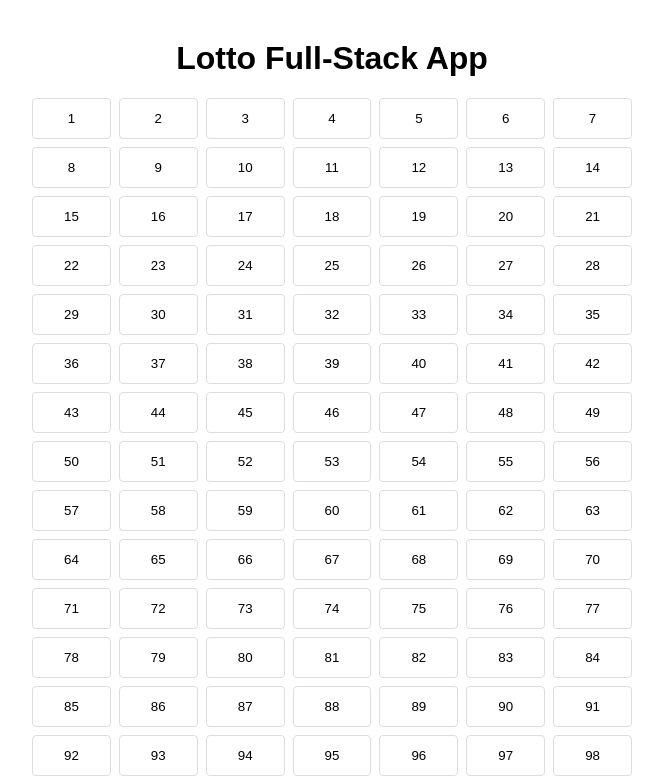
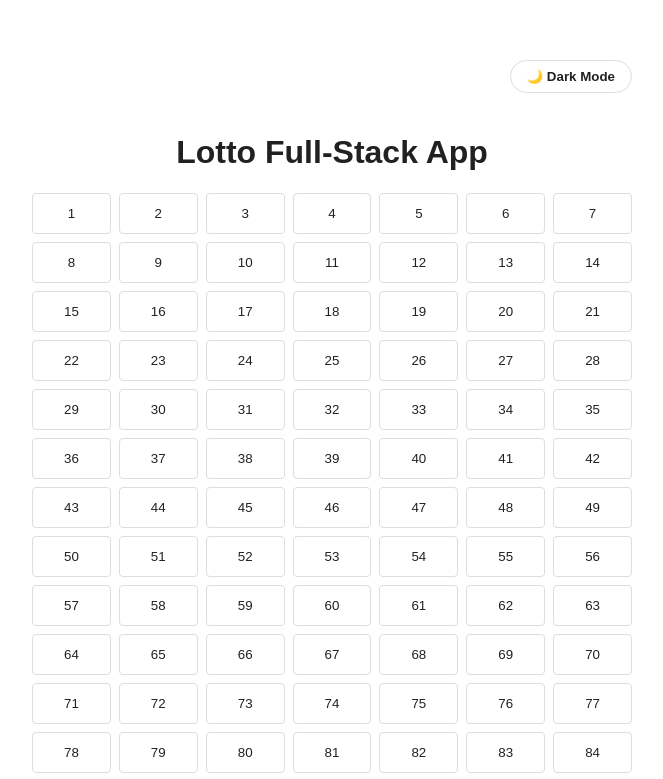
Before and after one commit to AgnieszkaMagura/lotto-frontend, a React (Create React App) app: page / in a window 1280 px wide. Shown: the top 779 px of the page, without its empty margins (308-971 px from the left). Built offline with nearby package versions, Linux system fonts and the light colour scheme.

Commit message:
feat: implement dark mode with localStorage persistence and add user instructions

```diff
--- a/src/App.css
+++ b/src/App.css
@@ -7,3 +7,67 @@ button.selected { background: #007bff; color: white; border-color: #0056b3; font
 .result-box { margin-top: 30px; padding: 20px; background: #e9ecef; border-radius: 10px; border-left: 5px solid #28a745; }
 .error-box { color: #721c24; background: #f8d7da; padding: 10px; margin-top: 10px; border-radius: 4px; }
 .won-amount { font-size: 1.5rem; color: #28a745; font-weight: bold; }
+
+/* App.css */
+/* App.css */
+:root {
+    --bg-color: #ffffff;
+    --text-color: #212121;
+    --card-bg: #f9f9f9;
+    --border-color: #dddddd;
+    --button-bg: #ffffff;
+}
+
+[data-theme='dark'] {
+    --bg-color: #121212;
+    --text-color: #f5f5f5;
+    --card-bg: #1e1e1e;
+    --border-color: #444444;
+    --button-bg: #2d2d2d;
+}
+
+body {
+    background-color: var(--bg-color);
+    margin: 0;
+}
+
+.container {
+    font-family: sans-serif;
+    max-width: 600px;
+    margin: 40px auto;
+    text-align: center;
+    background-color: var(--bg-color);
+    color: var(--text-color);
+    transition: 0.3s ease;
+    padding: 20px;
+    border-radius: 15px;
+}
+
+/* Przyciski w siatce */
+button {
+    padding: 12px;
+    border: 1px solid var(--border-color);
+    border-radius: 4px;
+    cursor: pointer;
+    background: var(--button-bg);
+    color: var(--text-color);
+}
+
+/* Boxy z wynikami i biletami */
+.ticket-box, .result-box {
+    margin-top: 30px;
+    padding: 20px;
+    background: var(--card-bg);
+    border-radius: 10px;
+    color: var(--text-color);
+}
+
+.result-box { border-left: 5px solid #28a745; }
+
+/* Przełącznik Dark Mode */
+.theme-toggle {
+    margin-bottom: 20px;
+    padding: 8px 16px;
+    border-radius: 20px;
+    font-weight: bold;
+}
--- a/src/App.tsx
+++ b/src/App.tsx
@@ -1,4 +1,4 @@
-import React, { useState } from 'react';
+import React, { useState, useEffect } from 'react';
 import axios from 'axios';
 import './App.css';
 import { LottoGame, ResultDto } from './types';
@@ -9,6 +9,24 @@ const App: React.FC = () => {
     const [gameResult, setGameResult] = useState<ResultDto | null>(null);
     const [loading, setLoading] = useState<boolean>(false);
     const [error, setError] = useState<string | null>(null);
+
+    // Inicjalizacja stanu Dark Mode z localStorage
+    const [darkMode, setDarkMode] = useState<boolean>(() => {
+        return localStorage.getItem('theme') === 'dark';
+    });
+
+    // Efekt zarządzający motywem i zapisem w przeglądarce
+    useEffect(() => {
+        if (darkMode) {
+            document.documentElement.setAttribute('data-theme', 'dark');
+            localStorage.setItem('theme', 'dark');
+        } else {
+            document.documentElement.setAttribute('data-theme', 'light');
+            localStorage.setItem('theme', 'light');
+        }
+    }, [darkMode]);
+
+    const toggleDarkMode = () => setDarkMode(!darkMode);
 
     const toggleNumber = (num: number) => {
         setError(null);
@@ -39,7 +57,7 @@ const App: React.FC = () => {
     const checkResult = async () => {
         if (!ticket) return;
         setLoading(true);
-        setError(null); // Clears previous error messages before a new check
+        setError(null);
         try {
             const response = await axios.get<ResultDto>(`http://localhost:8080/results/${ticket.ticketDto.hash}`);
             setGameResult(response.data);
@@ -55,11 +73,18 @@ const App: React.FC = () => {
         }
     };
 
+
     return (
         <div className="container">
+            {/* Przycisk przełączania motywu */}
+            <div style={{ display: 'flex', justifyContent: 'flex-end' }}>
+                <button onClick={toggleDarkMode} className="theme-toggle">
+                    {darkMode ? '☀️ Light Mode' : '🌙 Dark Mode'}
+                </button>
+            </div>
+
             <h1>Lotto Full-Stack App</h1>
 
-            {/* Only show the error banner if we don't have a successful result yet */}
             {error && !gameResult?.responseDto && (
                 <div className="error-box">{error}</div>
             )}
```
